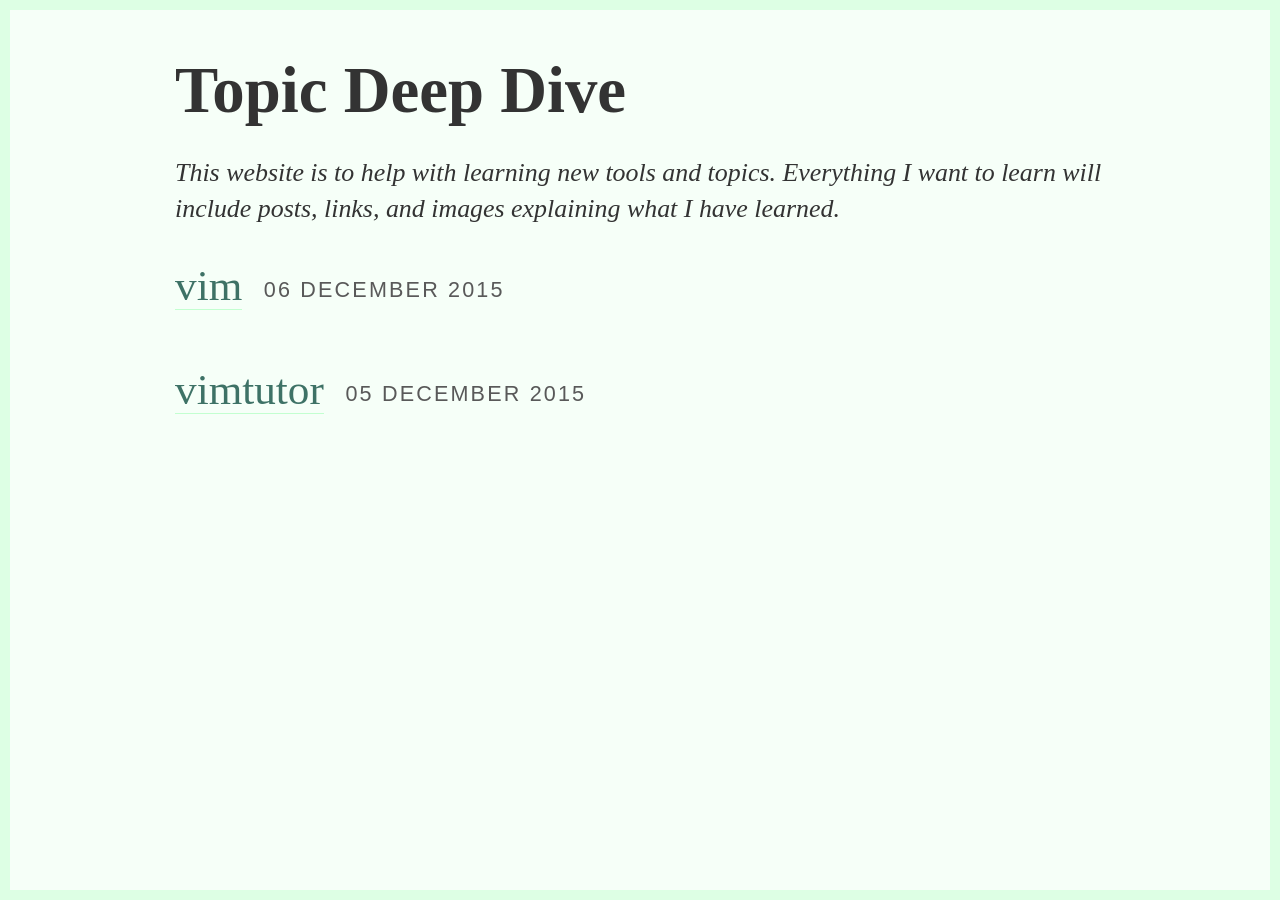
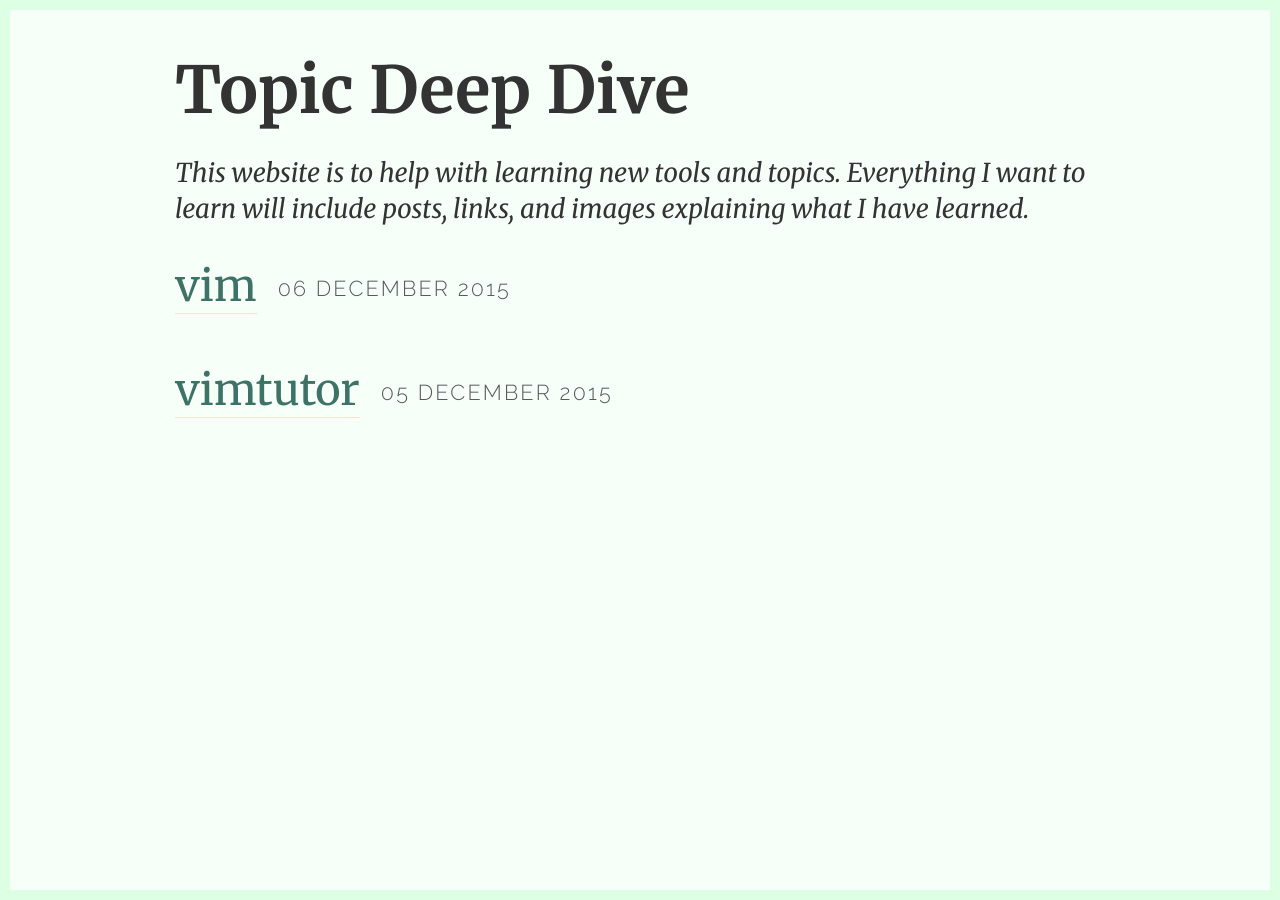
Before and after one commit to jermspeaks/continued-learning, a Jekyll site: the page built from index.html, in a window 1280 px wide. Built offline with Jekyll 4.4.1, drawn with Linux system fonts in a browser that asks for light colours; Markdown is read by kramdown in place of the engine named in the settings.

Commit message:
changed fonts

```diff
--- a/_includes/head.html
+++ b/_includes/head.html
@@ -4,5 +4,6 @@
   <title>Let's Learn | {{ page.title }}</title>
   <meta name="description" content="{{ page.description }}">
   <meta name="viewport" content="width=device-width, initial-scale=1, maximum-scale=1">
+  <link href='https://fonts.googleapis.com/css?family=Merriweather:400,700,400italic|Raleway:300,500' rel='stylesheet' type='text/css'>
   <link rel="stylesheet" href="{{ site.baseurl }}/css/main.css">
 </head>
--- a/css/main.scss
+++ b/css/main.scss
@@ -39,8 +39,8 @@ $color-heading: #6b9080; //rgba(107, 144, 128, 100)
 // $color-secondary:   #8c8c8c;
 // $color-emphasis:    #bdedee;
 // $color-heading:     #d4f1ee;
-$font-base:         "freight-text-pro", serif;
-$font-accent:       "brandon-grotesque", sans-serif;
+$font-base:         "merriweather", serif;
+$font-accent:       "raleway", sans-serif;
 
 // Mixins
 
```
Also changed, not shown: _sass/_colors.scss (added), 4 other files.
